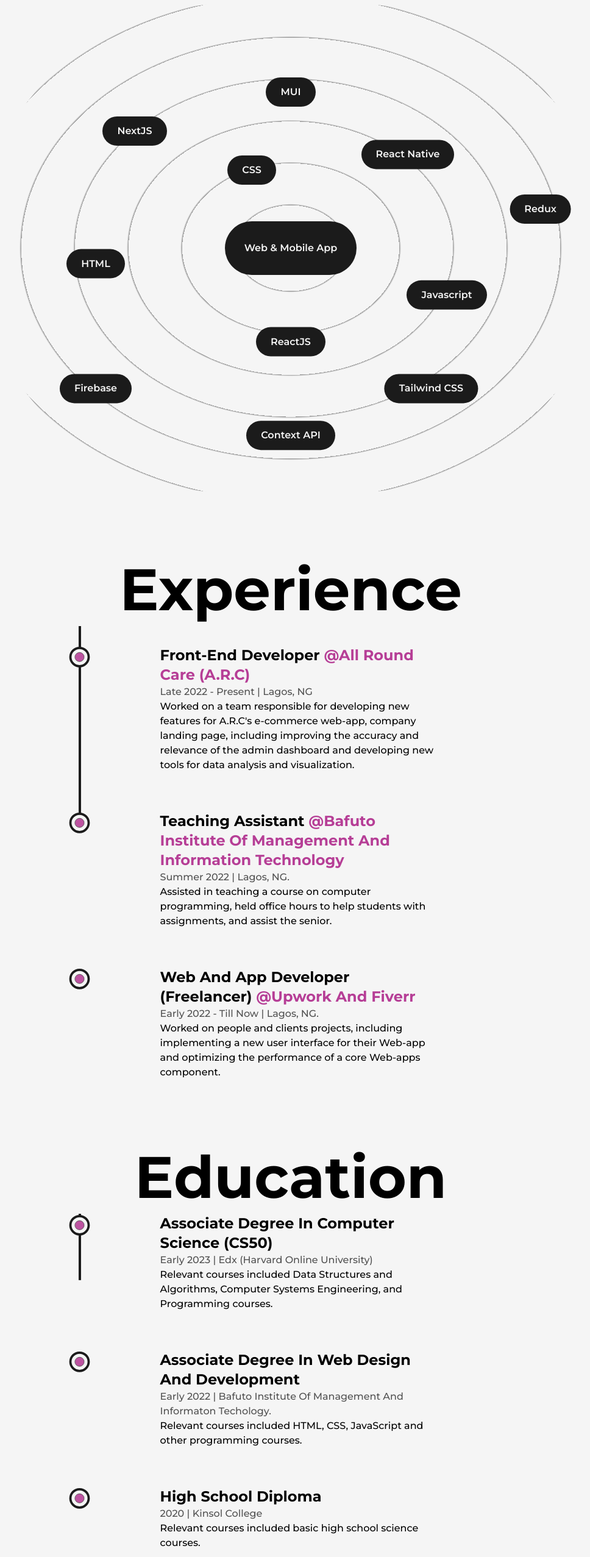
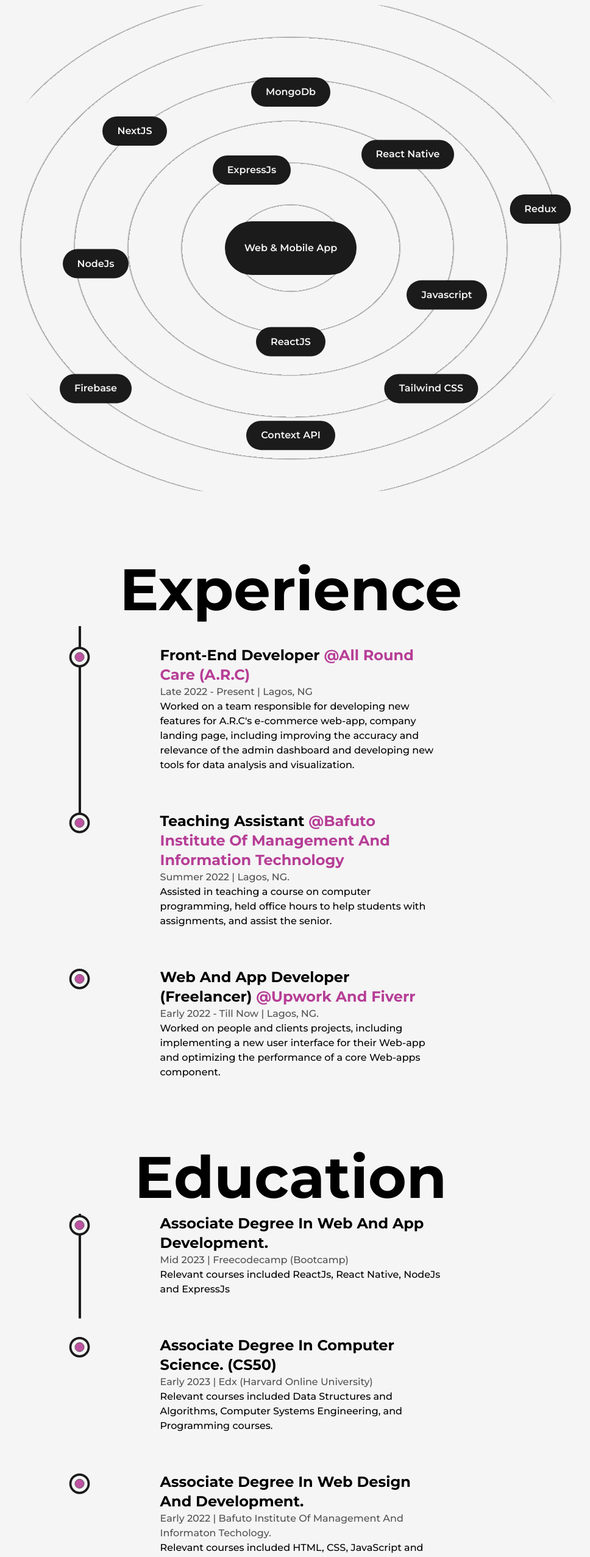
Before and after one commit to dreal-martins/Martins_Portfolio, a Next.js app: page /about in a window 1280 px wide. Shown: the part 1129-3683 px from the top of the page at 61% size, without its empty margins (163-1131 px from the left). Built offline with nearby package versions, Linux system fonts and the light colour scheme.

Commit message:
made some changes

```diff
--- a/src/component/Education.js
+++ b/src/component/Education.js
@@ -45,19 +45,25 @@
         />
         <ul className="w-full flex flex-col items-start justify-between ml-4  xs:ml-2">
           <Details
-            type="Associate degree in computer science (CS50)"
+            type="Associate degree in Web and App Development."
+            place="Freecodecamp (Bootcamp)"
+            time="Mid 2023"
+            info="Relevant courses included ReactJs, React Native, NodeJs and ExpressJs"
+          />
+          <Details
+            type="Associate degree in computer science. (CS50)"
             place="Edx (Harvard Online University)"
             time="Early 2023"
             info="Relevant courses included Data Structures and Algorithms, Computer Systems Engineering, and Programming courses."
           />
           <Details
-            type=" Associate degree in web design and development"
+            type=" Associate degree in web design and development."
             place="Bafuto Institute Of Management And Informaton Techology."
             time="Early 2022"
             info="Relevant courses included HTML, CSS, JavaScript and other programming courses."
           />
           <Details
-            type="High School Diploma"
+            type="High School Diploma."
             place="Kinsol College"
             time="2020"
             info="Relevant courses included basic high school science courses."
--- a/src/component/Skills.js
+++ b/src/component/Skills.js
@@ -28,14 +28,14 @@
         >
           Web & Mobile App
         </motion.div>
-        <Skill name="HTML" x="-25vw" y="2vw" />
-        <Skill name="CSS" x="-5vw" y="-10vw" />
+        <Skill name="NodeJs" x="-25vw" y="2vw" />
+        <Skill name="ExpressJs" x="-5vw" y="-10vw" />
         <Skill name="Javascript" x="20vw" y="6vw" />
         <Skill name="ReactJS" x="0vw" y="12vw" />
         <Skill name="NextJS" x="-20vw" y="-15vw" />
         <Skill name="Redux" x="32vw" y="-5vw" />
         <Skill name="React Native" x="15vw" y="-12vw" />
-        <Skill name="MUI" x="0vw" y="-20vw" />
+        <Skill name="MongoDb" x="0vw" y="-20vw" />
         <Skill name="Firebase" x="-25vw" y="18vw" />
         <Skill name="Tailwind CSS" x="18vw" y="18vw" />
         <Skill name="Context API" x="0vw" y="24vw" />
--- a/src/pages/index.js
+++ b/src/pages/index.js
@@ -39,10 +39,10 @@
                 className="!text-5xl !text-left xl:!text-5xl lg:!text-center lg:!text-6xl md:!text-5xl sm:!text-3xl"
               />
               <p className="my-4 text-base font-medium md:text-sm sm:text-xs">
-                As a skilled front-end developer, I am dedicated to turning
+                As a skilled full-stack developer, I am dedicated to turning
                 ideas into innovative web applications. Explore my latest
-                projects, showcasing my expertise in React.js and web
-                development.
+                projects, showcasing my expertise in React.js, NodeJs,
+                ExpressJs, React Native and other Web and App development.
               </p>
               <div className="flex lg:justify-center items-center mt-2">
                 <Link
```
